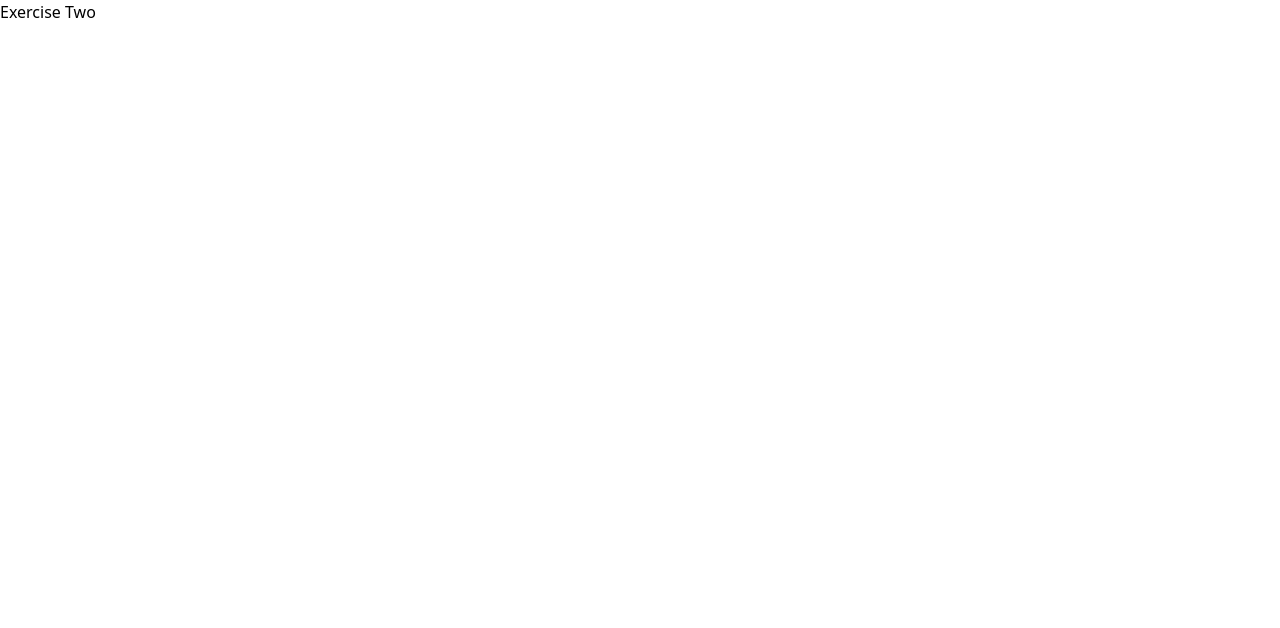
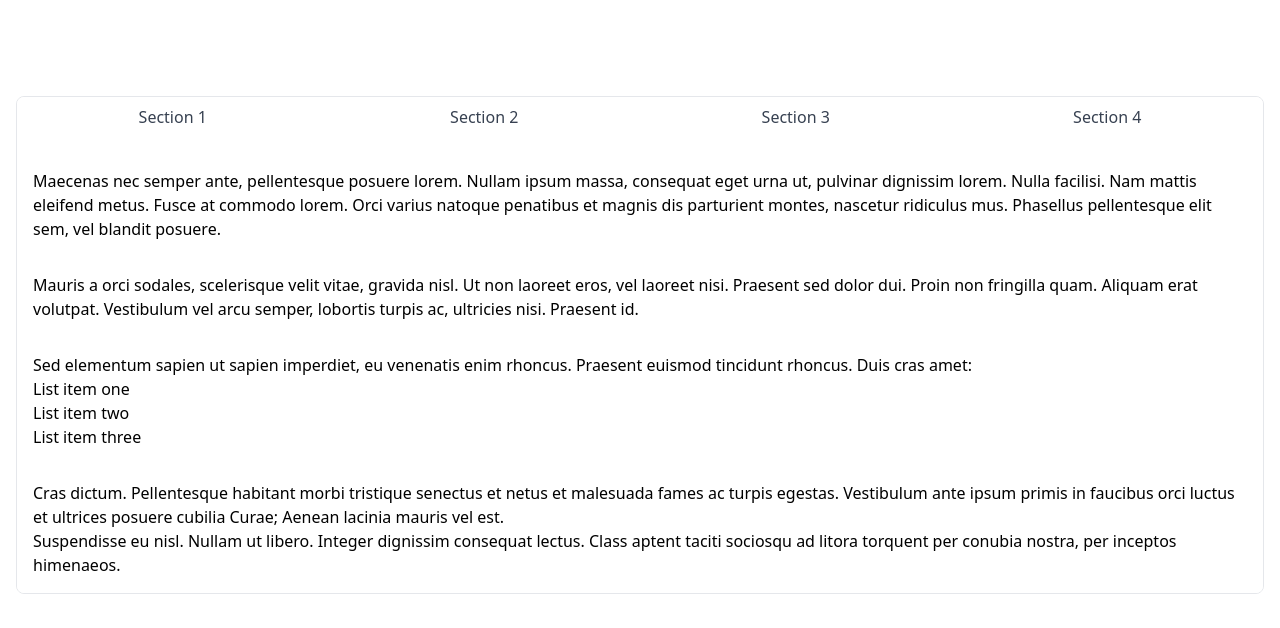
Before and after one commit to mindarc/frontend-assessment, a React (Vite) app in the folder web/: page /exercise-two in a window 1280 px wide. Shown: the top 628 px of the page. Built offline with nearby package versions, Linux system fonts and the light colour scheme.

Commit message:
test tab/accordion

```diff
--- a/web/src/pages/exerciseTwo/index.tsx
+++ b/web/src/pages/exerciseTwo/index.tsx
@@ -1,9 +1,25 @@
-import React from "react";
+import React, { useState, useEffect } from "react";
+import { TabAccordion } from "../../components/TabAccordion";
+import data from "../../data.json";
+
+interface ContentItem {
+  id: number;
+  title: string;
+  content: string;
+}
 
 export const ExerciseTwo: React.FC = () => {
+  const [items, setItems] = useState<ContentItem[]>([]);
+
+  useEffect(() => {
+    setItems(data);
+  }, []);
+
   return (
-    <div>
-      <h1>Exercise Two</h1>
+    <div className="min-h-screen bg-white pt-16">
+      <div className="container mx-auto px-4 py-8">
+        <TabAccordion items={items} />
+      </div>
     </div>
   );
 };
```
